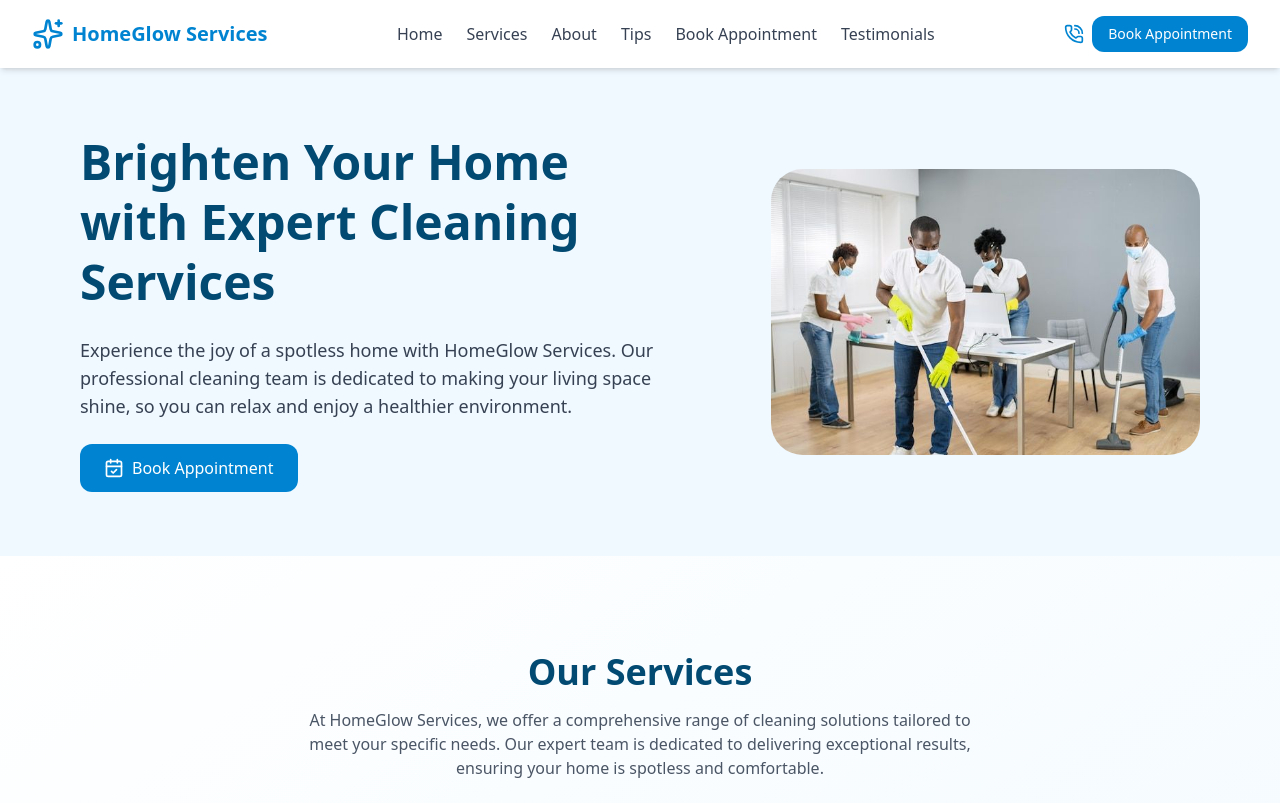
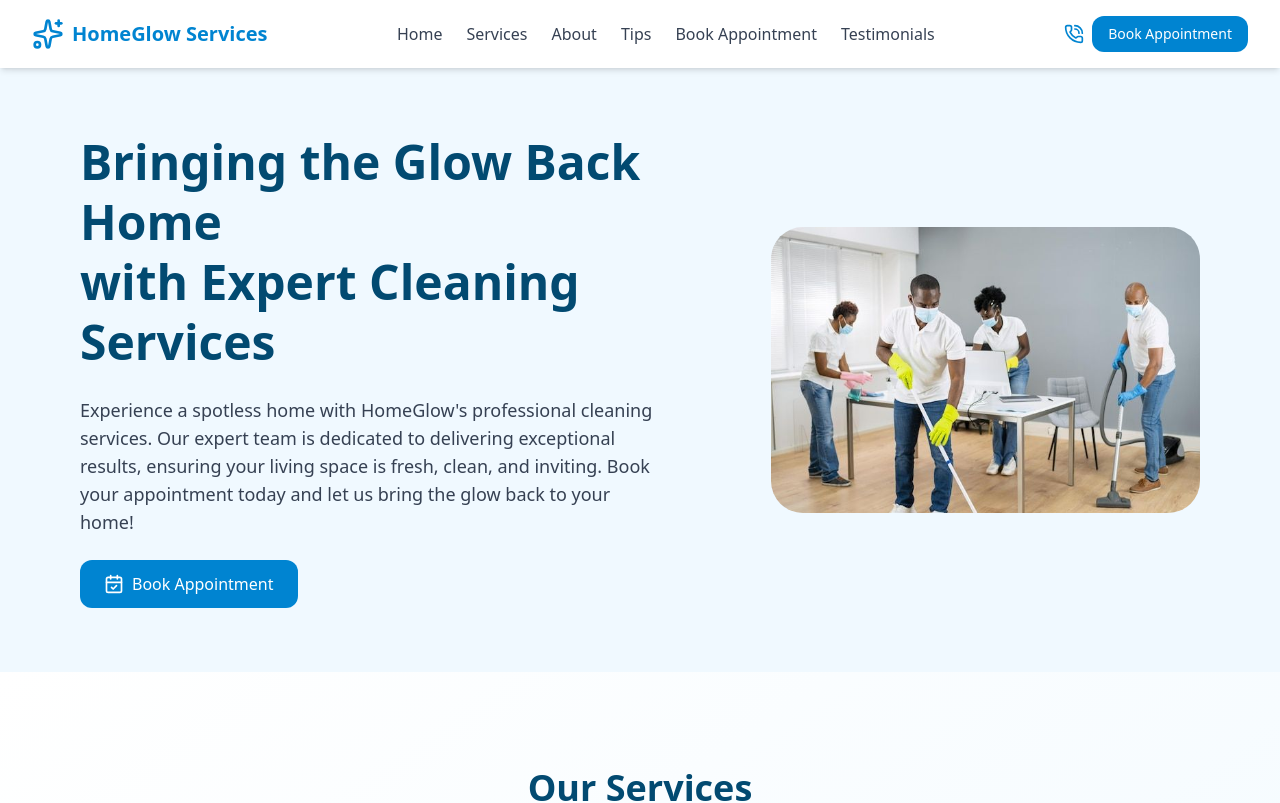
Before and after one commit to DevMandate/Homeglow, a React (Vite) app: page / in a window 1280 px wide. Shown: the top 803 px of the page. Built offline with nearby package versions, Linux system fonts and the light colour scheme.

Commit message:
Fix index.html and add OG meta tags

```diff
--- a/src/components/Hero.jsx
+++ b/src/components/Hero.jsx
@@ -7,10 +7,10 @@ const Hero = () => {
         <div className='container mx-auto px-20 flex flex-col-reverse lg:flex-row items-center justify-between gap-10'>
             <div className='max-w-xl text-center lg:text-left space-y-6'>
                 <h1 className='text-xl sm:text-4xl lg:text-5xl font-bold text-sky-900 leading-tight'>
-                    Brighten Your Home <br /> with Expert Cleaning Services
+                Bringing the Glow Back Home <br /> with Expert Cleaning Services
                 </h1>
                 <p className='text-gray-700 text-sm lg:text-lg'>
-                    Experience the joy of a spotless home with HomeGlow Services. Our professional cleaning team is dedicated to making your living space shine, so you can relax and enjoy a healthier environment.
+                Experience a spotless home with HomeGlow's professional cleaning services. Our expert team is dedicated to delivering exceptional results, ensuring your living space is fresh, clean, and inviting. Book your appointment today and let us bring the glow back to your home!
                 </p>
                 <a href="#book" className="inline-flex items-center bg-sky-600 text-white px-3 py-1 sm:px-6 sm:py-3 rounded-xl hover:bg-sky-700 transition text-base font-medium">
 
```
